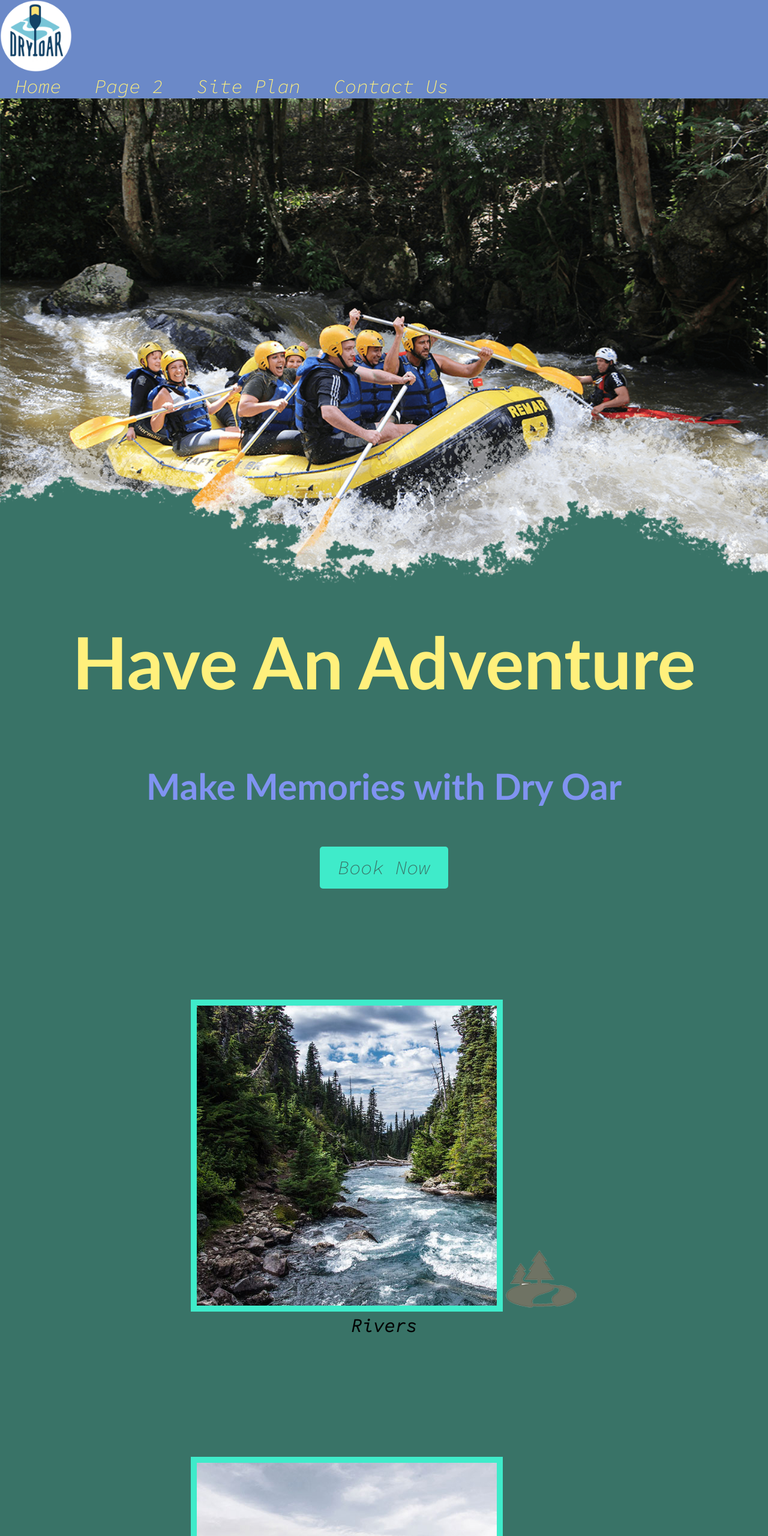
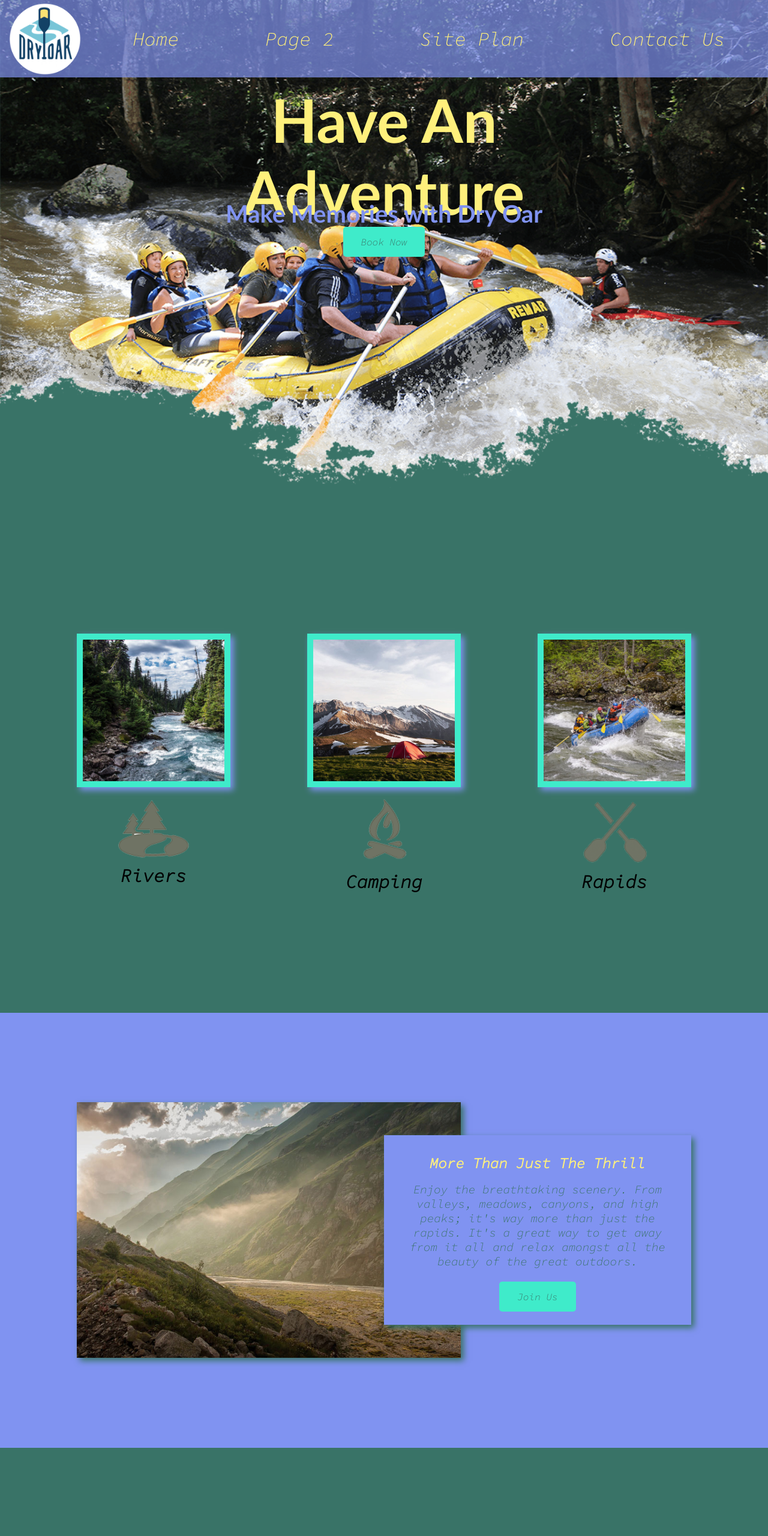
Before and after one commit to Randall-Eckstein/wdd130, a plain HTML site: page wwr/index.html in a window 1280 px wide. Shown: the top 2560 px of the page at 60% size. Drawn offline with Linux system fonts and the light colour scheme; a web font is replaced by a local one.

Commit message:
Gridded site to wireframe

```diff
--- a/wwr/styles/style.css
+++ b/wwr/styles/style.css
@@ -13,6 +13,8 @@ body {
 }
 header {
     background-color: rgba(128, 147, 241, 0.7);
+    display: grid;
+    grid-template-columns: 150px auto;
 }
 footer {
     background-color: #8093f1;
@@ -21,9 +23,12 @@ footer {
     font-size: 1.8em;
     padding: 25px 50px;
     font-family: "Source Code Pro", Monaco, Verdana;
+    display: flex;
+    justify-content: space-around;
+    align-items: center;
 }
 footer p {
-    font-size: 1.2em;
+    font-size: 1em;
 }
 footer p a:hover {
     text-decoration: underline;
@@ -41,6 +46,11 @@ footer a:hover {
 footer .social img{
     padding-top: 15px;
 }
+nav {
+    display: flex;
+    justify-content: space-around;
+    align-self: center;
+}
 nav a {
     text-align: center;
     color: #fff07c;
@@ -48,15 +58,18 @@ nav a {
     font-family: "Source Code Pro", Monaco, Verdana;
     margin: 0 2%;
     text-decoration: none;
+    align-self: center;
 }
 nav a:hover {
     background-color: white;
     color: black;
     padding: 35px;
+    align-self: center;
 }
 h4 {
     color: #8093f1;
-    font-size: 60px;
+    font-size: 40px;
+    margin-top: -130px;
 }
 p {
     font-size: 2em;
@@ -68,6 +81,21 @@ h2 {
 #content {
     max-width: 1600px;
     margin: 0 auto;
+}
+#hero {
+    display: grid;
+    grid-template-columns: 1fr 3fr 1fr;
+    margin-top: -130px;
+}
+#hero-box {
+    grid-column: 1/4;
+    grid-row: 1/3;
+    z-index: -1;
+}
+#hero-msg {
+    grid-column: 2/3;
+    grid-row: 1/2;
+    margin-top: 130px;
 }
 #hero-msg h1, #hero-msg h4 {
     text-align: center;
@@ -86,10 +114,15 @@ h2 {
 #background {
     height: 725px;
     background-color: #8093f1;
+    grid-column: 1/11;
+    grid-row: 4/9;
 }
 #logo_link {
     padding-top: 5px;
+    justify-self: center;
+    align-self: center;
 }
+
 .book, .join {
     background-color: #3febca;
     color: #397367;
@@ -97,7 +130,7 @@ h2 {
     text-decoration: none;
     padding: 15px 30px;
     border-radius: 5px;
-    font-size: 2em;
+    font-size: 1em;
     font-family: "Source Code Pro", Monaco, Verdana;
 }
 .book:hover, .join:hover {
@@ -106,18 +139,32 @@ h2 {
 }
 .button-box {
     text-align: center;
+    margin-top: -40px;
 }
 .card-img {
     border: solid 10px #3febca;
+    transition: transform .5s;
+    box-shadow: 5px 5px 10px #8093f1;
+}
+.card-img:hover {
+    opacity: .6;
+    transform: scale(1.1);
+}
+.card-img, .mountains {
+    width: 100%
 }
 .flavor {
     font-size: 1.9em;
     font-family: "Source Code Pro", Monaco, Verdana;
 }
+.home-grid {
+    display: grid;
+    grid-template-columns: repeat(10, 1fr);
+}
 .home-title {
     color: #fff07c;
     margin-top: 10px;
-    font-size: 120px;
+    font-size: 100px;
     font-family: Calligraffitti, Papyrus, "Trebuchet MS";
 }
 .icon {
@@ -126,20 +173,86 @@ h2 {
 .logo, .icon {
     width: 120px;
 }
+.mountains {
+    width: 100%;
+    grid-column: 2/7;
+    grid-row: 5/8;
+    box-shadow: 5px 5px 10px #397367;
+}
 .msg {
     background-color: #8093f1;
     font-family: "Source Code Pro", Monaco, Verdana;
-    line-height: 3em;
+    line-height: 1.5em;
     padding: 35px;
+    grid-column: 6/10;
+    grid-row: 6/7;
+    box-shadow: 5px 5px 10px #397367;
 }
 .msg h2 {
     color: #fff07c;
-    font-size: 2em;
+    font-size: 1.5em;
 }
 .msg p {
     color: #397367;
     padding-bottom: 15px;
+    font-size: 1.2em;
 }
 .rivers-card, .camping-card, .rapids-card {
     margin: 200px 0;
 }
+.rivers-card {
+    grid-column: 2/4;
+    grid-row: 2/3;
+}
+.camping-card {
+    grid-column: 5/7;
+    grid-row: 2/3;
+}
+.rapids-card {
+    grid-column: 8/10;
+    grid-row: 2/3;
+}
+@media screen and (max-width: 900px) {
+    #hero, .home-grid {
+        display: block;
+        height: auto;
+    }
+    nav, footer {
+        flex-direction: column;
+    }
+    nav a {
+        display: block;
+        padding: 15px;
+    }
+    #hero {
+        margin-top: 0;
+    }
+    #hero-msg {
+        margin-top: 0;
+    }
+    #hero-msg h4 {
+        display: none;
+    }
+    .home-title {
+        font-size: 25px;
+        color: #6f7364;
+    }
+    .rivers-card, .camping-card, .rapids-card {
+        margin: 50px auto;
+        width: 60%;
+    }
+    #background {
+        display: none;
+    }
+    .mountains, .msg {
+        width: 80%;
+        display: block;
+        margin: 0 auto;
+    }
+    footer {
+        margin-top: 25px;
+    }
+    .button-box {
+        margin-top: 10px;
+    }
+}
```
